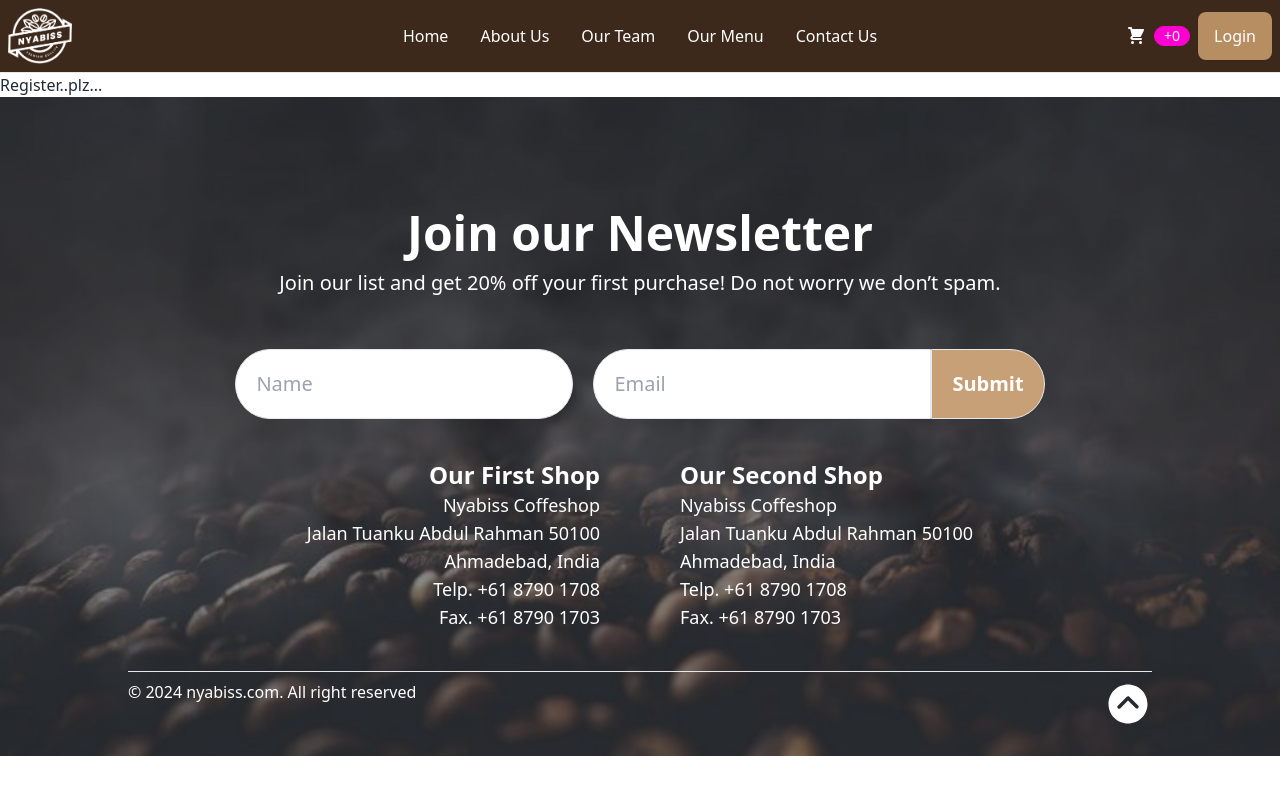
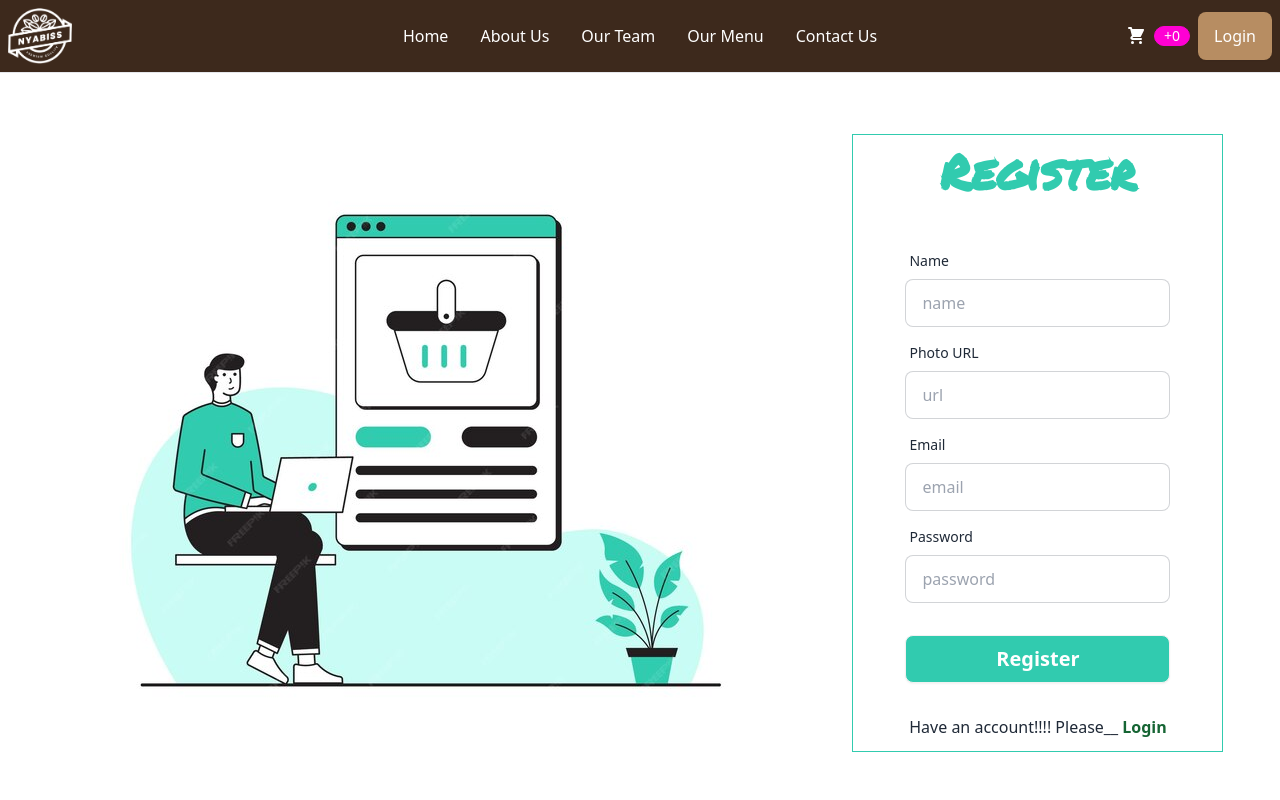
Before and after one commit to Saifulkhandaker/cafe-client, a React (Vite) app: page /register in a window 1280 px wide. Shown: the top 800 px of the page. Built offline with nearby package versions, Linux system fonts and the light colour scheme.

Commit message:
register page added

```diff
--- a/src/Pages/Login/Login.jsx
+++ b/src/Pages/Login/Login.jsx
@@ -32,7 +32,7 @@ const Login = () => {
                     <div className="hero ">
                     <div className="hero-content flex-col border border-[#5AE4A8] py-3 px-5">
                         <div className="text-center lg:text-left">
-                        <h1 className="text-5xl font-bold text-[#5AE4A8]">Login</h1>
+                        <h1 className="text-5xl font-bold shared text-[#5AE4A8]">Login</h1>
                         </div>
                         <div className="card flex-shrink-0 w-full max-w-sm ">
                         <form onSubmit={handleLogin} className="card-body">
--- a/src/Pages/Register/Register.jsx
+++ b/src/Pages/Register/Register.jsx
@@ -1,13 +1,94 @@
-import React from 'react';
 import { Helmet } from 'react-helmet';
+import img from '../../assets/Images/Others/Register.jpg'
+import { Link } from 'react-router-dom';
 
 const Register = () => {
+
+
+    // handle register
+    const handleRegister = (e) => {
+        e.preventDefault();
+        console.log('clicked');
+    }
+
     return (
         <div>
             <Helmet>
                 <title>NyaBiss | Register</title>
             </Helmet>
-            Register..plz...
+            <div className="w-11/12 mx-auto  text-center items-center">
+                <div className="lg:flex justify-center items-center gap-14">
+                    <div className='flex flex-col justify-center'>
+                        <img className="" src={img} alt="" />
+                    </div>
+                    <div>
+                    <div className="hero ">
+                        <div className="hero-content flex-col border border-[#31CBAF]  py-3 px-5">
+                        <div className="text-center lg:text-left">
+                            <h1 className="text-5xl shared font-bold text-[#31CBAF]">Register</h1>
+                        </div>
+                        <div className="card flex-shrink-0 w-full max-w-sm ">
+                            <form onSubmit={handleRegister} className="card-body">
+                            <div className="form-control">
+                                <label className="label">
+                                <span className="label-text">Name</span>
+                                </label>
+                                <input
+                                type="text"
+                                name="name"
+                                placeholder="name"
+                                className="input input-bordered"
+                                required
+                                />
+                            </div>
+                            <div className="form-control">
+                                <label className="label">
+                                <span className="label-text">Photo URL</span>
+                                </label>
+                                <input
+                                type="text"
+                                name="photo"
+                                placeholder="url"
+                                className="input input-bordered"
+                                required
+                                />
+                            </div>
+                            <div className="form-control">
+                                <label className="label">
+                                <span className="label-text">Email</span>
+                                </label>
+                                <input
+                                type="email"
+                                name="email"
+                                placeholder="email"
+                                className="input input-bordered"
+                                required
+                                />
+                            </div>
+                            <div className="form-control">
+                                <label className="label">
+                                <span className="label-text">Password</span>
+                                </label>
+                                <input
+                                type="password"
+                                name="password"
+                                placeholder="password"
+                                className="input input-bordered"
+                                required
+                                />
+                            </div>
+                            <div className="form-control mt-6">
+                                <button className="btn text-xl text-white bg-[#31CBAF]">Register</button>
+
+                            </div>
+                            </form>
+                            <p>Have an account!!!! Please__ <Link className="text-green-800 font-bold" to='/login'>Login</Link></p>
+                        </div>
+                        </div>
+                    </div>
+                    </div>
+                </div>
+            </div>
         </div>
     );
 };
```
